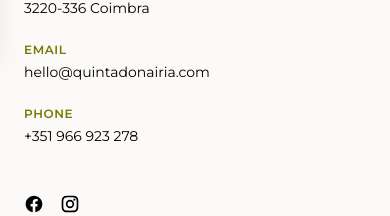
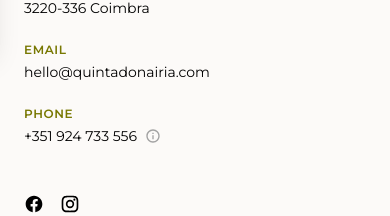
Before and after one commit to quintadonairia/quintadonairia, a Next.js app: page /contacts in a window 390 px wide. Shown: the part 798-1014 px from the top of the page. Built offline with nearby package versions, Linux system fonts and the light colour scheme.

Commit message:
:sparkles: Update phone number with legal disclaimer

```diff
--- a/pages/contacts.js
+++ b/pages/contacts.js
@@ -68,7 +68,12 @@ const Contacts = () => {
               <small className="uppercase tracking-wider text-xs font-semibold text-olive-500">
                 {t.contactsPhone}
               </small>
-              <p className="text-sm">+351 966 923 278</p>
+              <div className="flex items-center gap-2">
+                <p className="text-sm">+351 924 733 556</p>
+                <Tooltip text={t.contactsPhoneDisclaimer}>
+                  <RiInformationLine className="text-neutral-400" />
+                </Tooltip>
+              </div>
             </div>
           </div>
           <ul className="flex gap-4">
```
